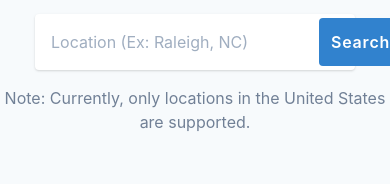
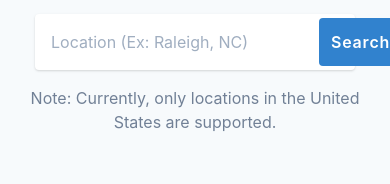
Before and after one commit to OliverMKing/stacks.fyi, a React (Create React App) app in the folder frontend/: page /location-search in a window 390 px wide. Shown: the part 327-511 px from the top of the page. Built offline with nearby package versions, Linux system fonts and the light colour scheme.

Commit message:
Add margins to location search note

```diff
--- a/frontend/src/components/index/Index.tsx
+++ b/frontend/src/components/index/Index.tsx
@@ -84,7 +84,7 @@ const IndexComponent: React.FC = () => {
         </h3>
         <div className="w-full text-center pt-4">
           <form onSubmit={submitform}>
-            <div className="max-w-xs md:max-w-sm mx-auto p-1 bg-white rounded shadow flex flex-no-wrap items-center">
+            <div className="max-w-xs md:max-w-sm mx-auto p-1 bg-white rounded shadow flex items-center">
               <input
                 onChange={changeSearch}
                 type="text"
--- a/frontend/src/components/locationSearch/LocationSearch.tsx
+++ b/frontend/src/components/locationSearch/LocationSearch.tsx
@@ -47,7 +47,7 @@ const LocationSearchComponent: React.FC = () => {
           </h3>
           <div className="w-full pt-8">
             <form onSubmit={submitform}>
-              <div className="max-w-xs md:max-w-xl mx-auto p-1 bg-white rounded shadow flex flex-no-wrap items-center">
+              <div className="max-w-xs md:max-w-xl mx-auto p-1 bg-white rounded shadow flex items-center">
                 <input
                   onChange={changeSearch}
                   type="text"
@@ -67,7 +67,7 @@ const LocationSearchComponent: React.FC = () => {
               </div>
             </form>
           </div>
-          <p className="text-gray-600 pt-4 text-center">
+          <p className="text-gray-600 pt-4 px-2 text-center">
             Note: Currently, only locations in the United States are supported.
           </p>
 
```
